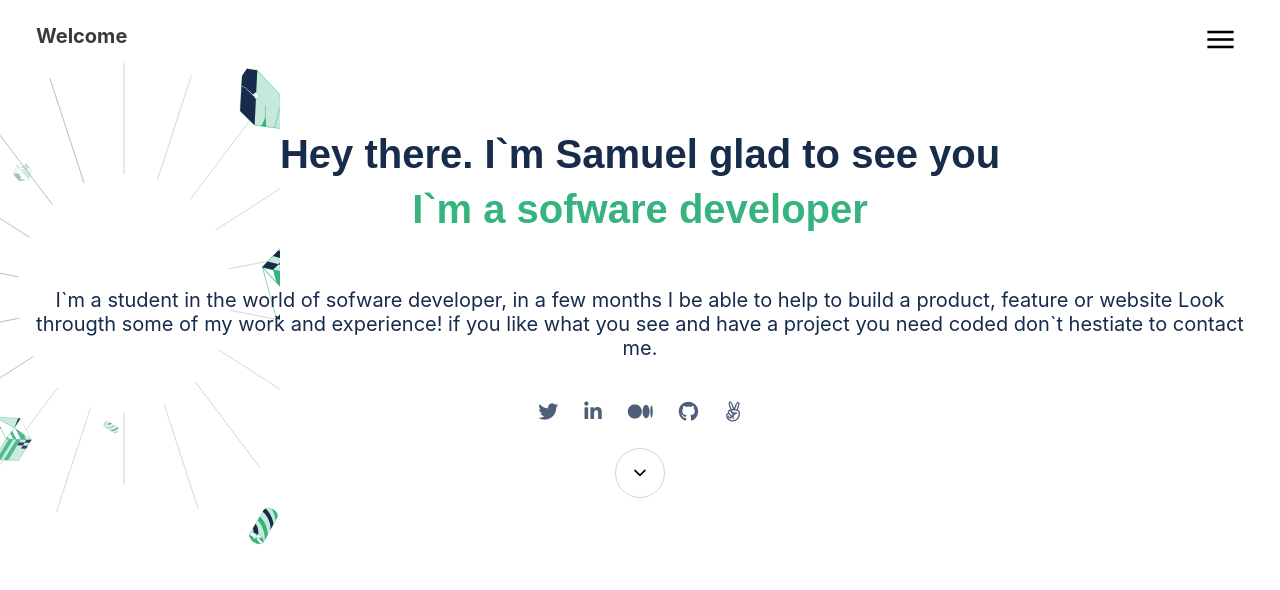
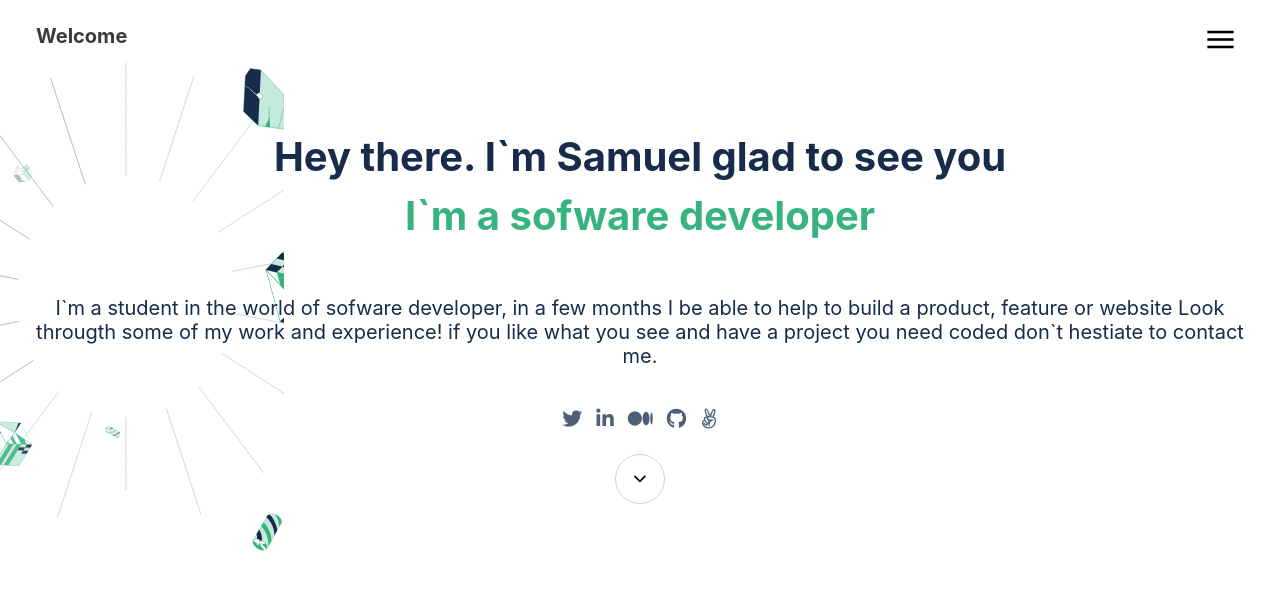
Before and after one commit to SamuelTTW/Portfolio-Samuel-Parra, a plain HTML site: page index.html in a window 1280 px wide. Drawn offline with nearby package versions, Linux system fonts and the light colour scheme.

Commit message:
Done requiered changes

```diff
--- a/css/style.css
+++ b/css/style.css
@@ -23,6 +23,7 @@ header {
 #main-container .introduction h1 {
   font-size: 40px;
   text-align: center;
+  font-family: 'Inter', Arial, Helvetica, sans-serif;
   color: #172b4b;
   font-weight: 700;
 
@@ -61,6 +62,7 @@ header #bmenu .material-symbols-outlined {
 }
 
 #main-container .introduction h2 {
+  font-family: 'Inter', Arial, Helvetica, sans-serif;
   font-size: 40px;
   text-align: center;
   color: #36b37e;
--- a/index.html
+++ b/index.html
@@ -26,7 +26,7 @@
     <div id="main-container">
 
 
-    <div class="introduction">
+    <section class="introduction">
 
                     <h1>Hey there. I`m Samuel glad to see you</h1>
                     <h2>I`m a sofware developer</h2>
@@ -38,19 +38,19 @@
                     <ul class="social-button">
 
                     <li>
-                    <button class="social-t" type="button"><i class="fa-brands fa-twitter"></i></button>
+                    <a class="social-t" type="button"><i class="fa-brands fa-twitter"></i></a>
                   </li>
                     <li>
-                    <button class="social-t" type="button"><i class="fa-brands fa-linkedin-in"></i></button>
+                    <a class="social-t" type="button"><i class="fa-brands fa-linkedin-in"></i></a>
                   </li>
                     <li>
-                    <button class="social-t" type="button"><i class="fa-brands fa-medium"></i></button>
+                    <a class="social-t" type="button"><i class="fa-brands fa-medium"></i></a>
                   </li>
                   <li>
-                    <button class="social-t" type="button"><i class="fa-brands fa-github"></i></button>
+                    <a class="social-t" type="button"><i class="fa-brands fa-github"></i></a>
                   </li>
                     <li>
-                    <button class="social-t" type="button"><i class="fa-brands fa-angellist"></i></button>
+                    <a class="social-t" type="button"><i class="fa-brands fa-angellist"></i></a>
                   </li>
                     </ul>
 
@@ -59,7 +59,7 @@
                     <button id="down-b" type="button"><i class="fa-solid fa-chevron-down"></i></button>
                       </li>
                     </ul>
-                </div>
+                </section>
 
               </div>
 
```
